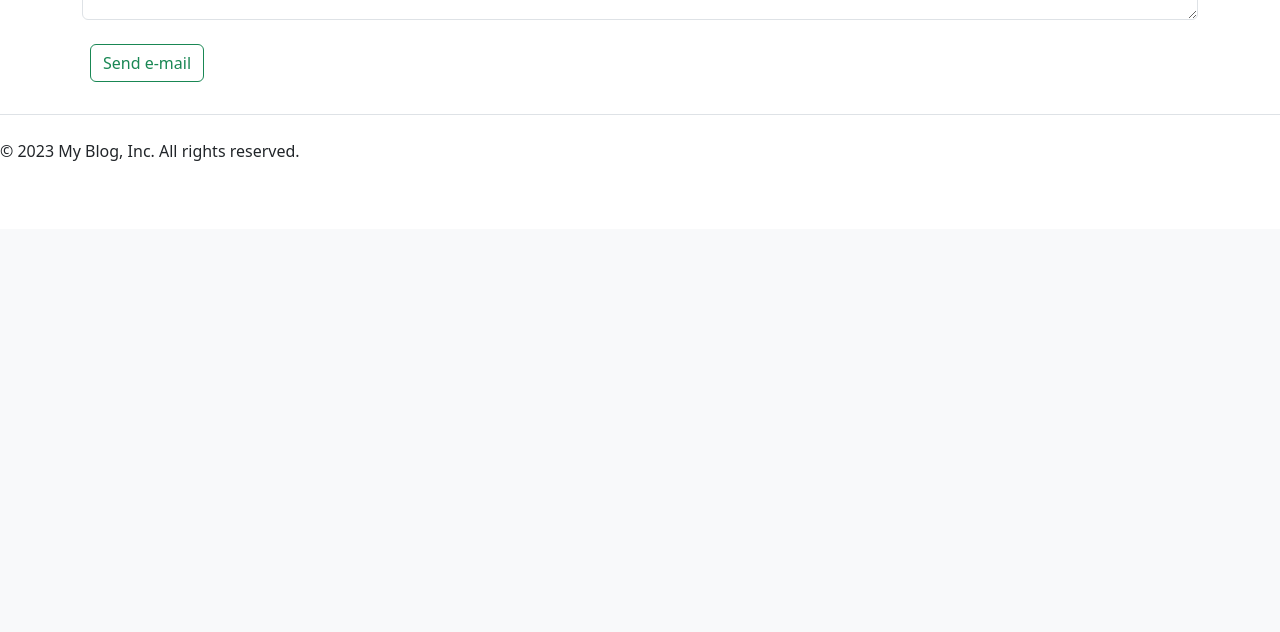
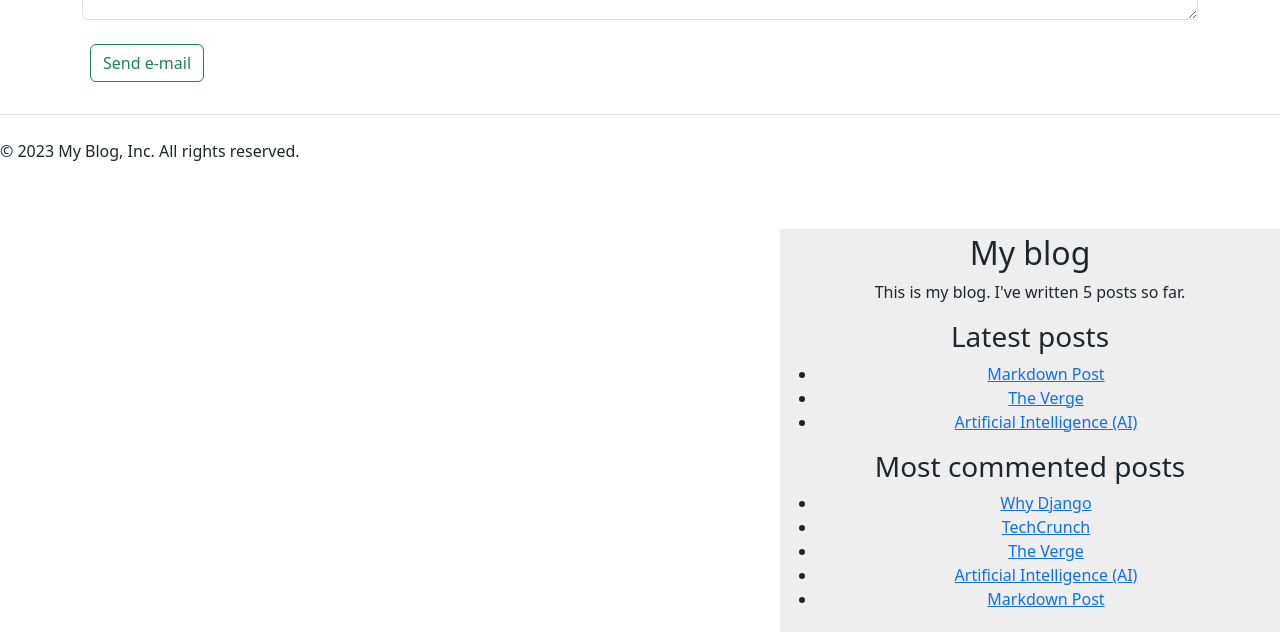
Before and after one commit to MahmoudsNasr77/Simple-Blog-using-Django, a Django app: page /13/share/ in a window 1280 px wide. Shown: the part 636-1268 px from the top of the page. Before the commit the page ends 797 px from the top, so only its background shows below. Run offline with Django 4.2, Linux system fonts and the light colour scheme; data comes from the database, SQL or seed files in the repository; both versions use the stored data as it was after the commit; parts of the project's set-up code (start-up, migrations or seed data) failed here and were passed over; some libraries are stand-ins or nearby versions.

Commit message:
Creating custom template tags and filters

```diff
--- a/blog/templates/blog/base.html
+++ b/blog/templates/blog/base.html
@@ -1,3 +1,4 @@
+{% load blog_tags %}
 {% load static %}
 {% load bootstrap4 %}
 
@@ -9,6 +10,20 @@
       {% endblock %}
     </title>
     <link href="https://cdn.jsdelivr.net/npm/bootstrap@5.3.2/dist/css/bootstrap.min.css" rel="stylesheet" integrity="sha384-T3c6CoIi6uLrA9TneNEoa7RxnatzjcDSCmG1MXxSR1GAsXEV/Dwwykc2MPK8M2HN" crossorigin="anonymous" />
+  <style>
+    #sidebar{
+      background-color: #EEE;
+      width: 500px;
+      float: right;
+      padding: 5px;
+      top: 0;
+      bottom: 0;
+      text-align: center;
+    }
+    #sidebar h2{
+      text-align: center;
+    }
+  </style>
   </head>
   <body>
     <div>
@@ -59,6 +74,24 @@
         </li>
       </ul>
     </div>
+    <div id="sidebar">
+      <h2 class="text-center">My blog</h2>
+      <p>
+      This is my blog.
+      I've written {% total_posts %} posts so far.
+      </p>
+      <h3>Latest posts</h3>
+ {% show_latest_posts 3 %}
+ <h3>Most commented posts</h3>
+ {% get_most_commented_posts as most_commented_posts %}
+ <ul>
+ {% for post in most_commented_posts %}
+ <li>
+ <a href="{{ post.get_absolute_url }}">{{ post.title }}</a>
+ </li>
+ {% endfor %}
+ </ul>
+      </div>
     <script src="https://cdn.jsdelivr.net/npm/bootstrap@5.3.2/dist/js/bootstrap.bundle.min.js" integrity="sha384-C6RzsynM9kWDrMNeT87bh95OGNyZPhcTNXj1NW7RuBCsyN/o0jlpcV8Qyq46cDfL" crossorigin="anonymous"></script>
   </body>
 </html>
--- /dev/null
+++ b/blog/templates/blog/post/latest_posts.html
@@ -0,0 +1,7 @@
+<ul>
+    {% for post in latest_posts %}
+    <li>
+    <a href="{{ post.get_absolute_url }}">{{ post.title }}</a>
+    </li>
+    {% endfor %}
+</ul>
--- a/blog/templates/blog/post/list.html
+++ b/blog/templates/blog/post/list.html
@@ -1,4 +1,6 @@
 {% extends "blog/base.html" %}
+{% load blog_tags %}
+
 {% load bootstrap4 %}
 
 {% block title %}My Blog{% endblock %}
@@ -16,7 +18,8 @@
 
      <h5 class="card-title"><a class="text-decoration-none" href="{{ post.get_absolute_url }}">{{ post.title }} </a></h5>
      <h6 class="text-muted">Published {{ post.publish }} by {{post.user}}</h6>
-     <p class="card-text"> {{ post.body|truncatewords:10|linebreaks }}</p>
+     <p class="card-text"> {{ post.body|markdown|truncatewords_html:15 }}
+</p>
      <a class="text-decoration-none" href="{{ post.get_absolute_url }}" class="btn btn-outline-success ">Show Post</a>
    </div>
    <p class="tags">
--- /dev/null
+++ b/blog/templatetags/blog_tags.py
@@ -0,0 +1,20 @@
+from ..models import Post
+from django import template
+from django.db.models import Count
+from django.utils.safestring import mark_safe
+import markdown
+register=template.Library()
+@register.simple_tag
+def total_posts():
+    return Post.objects.count()
+@register.inclusion_tag('blog/post/latest_posts.html')
+def show_latest_posts(count=5):
+    latest_posts = Post.published.order_by('-publish')[:count]
+    return {'latest_posts': latest_posts}
+@register.simple_tag
+def get_most_commented_posts(count=5):
+    return Post.published.annotate(total_comments=Count('comments')).order_by('-total_comments')[:count]
+
+@register.filter(name='markdown')
+def markdown_format(text):
+ return mark_safe(markdown.markdown(text))
```
Also changed, not shown: blog/templatetags/__init__.py (added), db.sqlite3.
